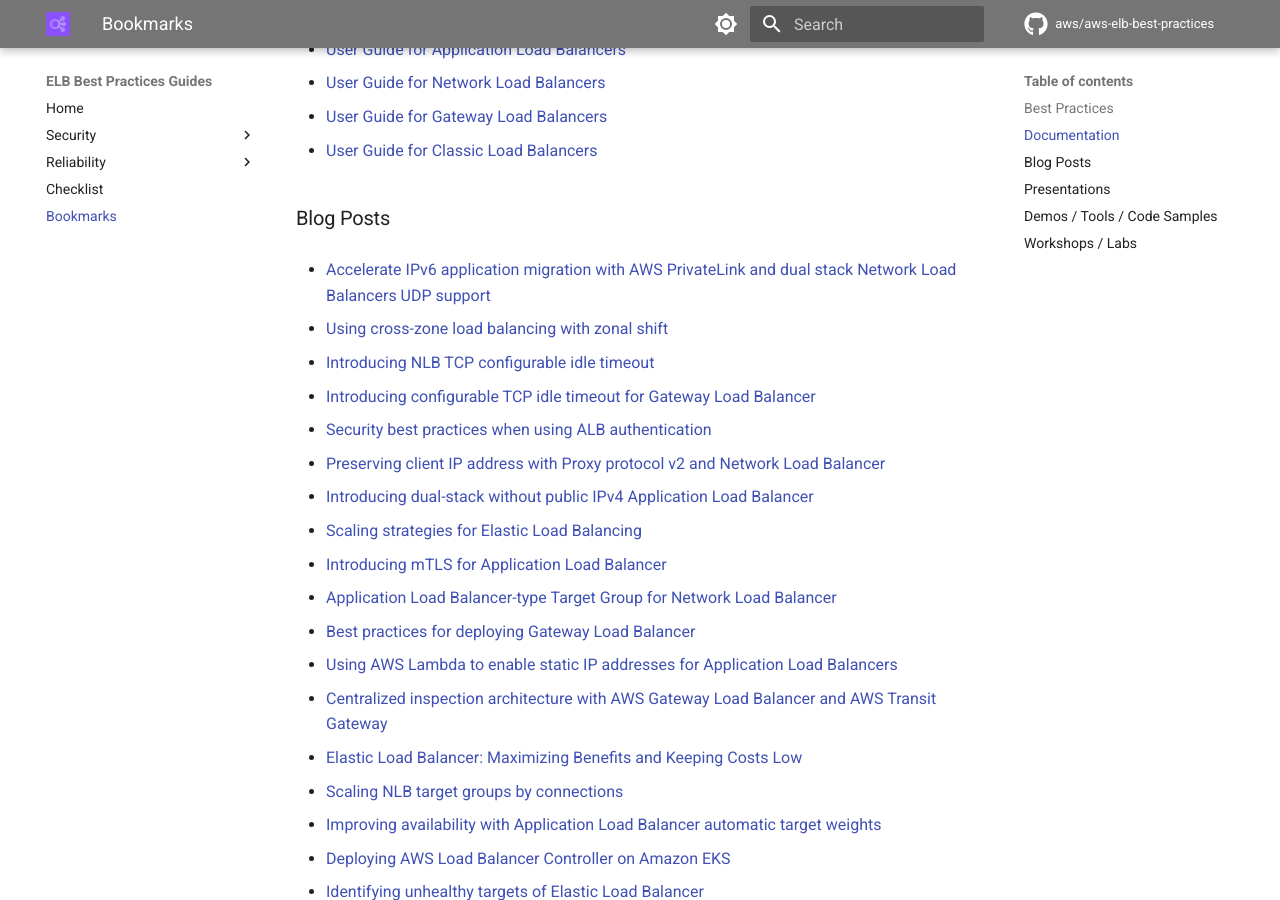
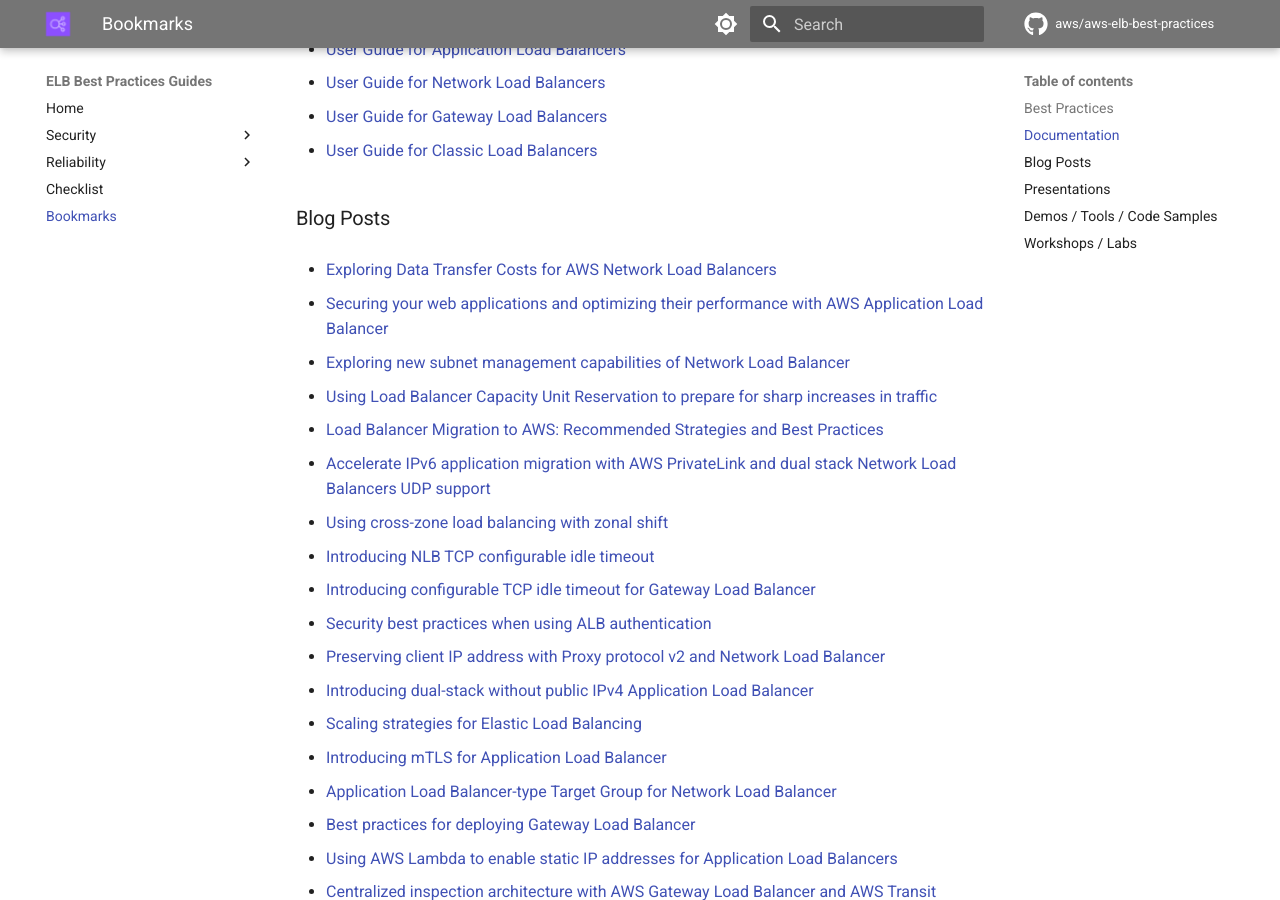
Before and after one commit to aws/aws-elb-best-practices, an MkDocs documentation site: the page built from content/bookmarks.md, in a window 1280 px wide and 900 px high, scrolled down 358 px. Built offline with MkDocs 1.6.1 and Material for MkDocs 9.7.7, drawn with Linux system fonts in a browser that asks for light colours; comment, search, counter and statistics services are not loaded.

Commit message:
Updating bookmarks

```diff
--- a/content/bookmarks.md
+++ b/content/bookmarks.md
@@ -16,6 +16,16 @@
 - [User Guide for Classic Load Balancers](https://docs.aws.amazon.com/elasticloadbalancing/latest/classic/introduction.html){:target="_blank"}
 
 ### Blog Posts
+
+- [Exploring Data Transfer Costs for AWS Network Load Balancers](https://aws.amazon.com/blogs/networking-and-content-delivery/exploring-data-transfer-costs-for-aws-network-load-balancers/){:target="_blank"}
+
+- [Securing your web applications and optimizing their performance with AWS Application Load Balancer](https://aws.amazon.com/blogs/networking-and-content-delivery/securing-your-web-applications-and-optimizing-their-performance-with-aws-application-load-balancer/){:target="_blank"}
+
+- [Exploring new subnet management capabilities of Network Load Balancer](https://aws.amazon.com/blogs/networking-and-content-delivery/exploring-new-subnet-management-capabilities-of-network-load-balancer/){:target="_blank"}
+
+- [Using Load Balancer Capacity Unit Reservation to prepare for sharp increases in traffic](https://aws.amazon.com/blogs/networking-and-content-delivery/using-load-balancer-capacity-unit-reservation-to-prepare-for-sharp-increases-in-traffic/){:target="_blank"}
+
+- [Load Balancer Migration to AWS: Recommended Strategies and Best Practices](https://aws.amazon.com/blogs/networking-and-content-delivery/load-balancer-migration-to-aws-recommended-strategies-and-best-practices-2/){:target="_blank"}
 
 - [Accelerate IPv6 application migration with AWS PrivateLink and dual stack Network Load Balancers UDP support](https://aws.amazon.com/blogs/networking-and-content-delivery/accelerate-ipv6-application-migration-with-aws-privatelink-and-dual-stack-network-load-balancers-udp-support/){:target="_blank"}
 
```
